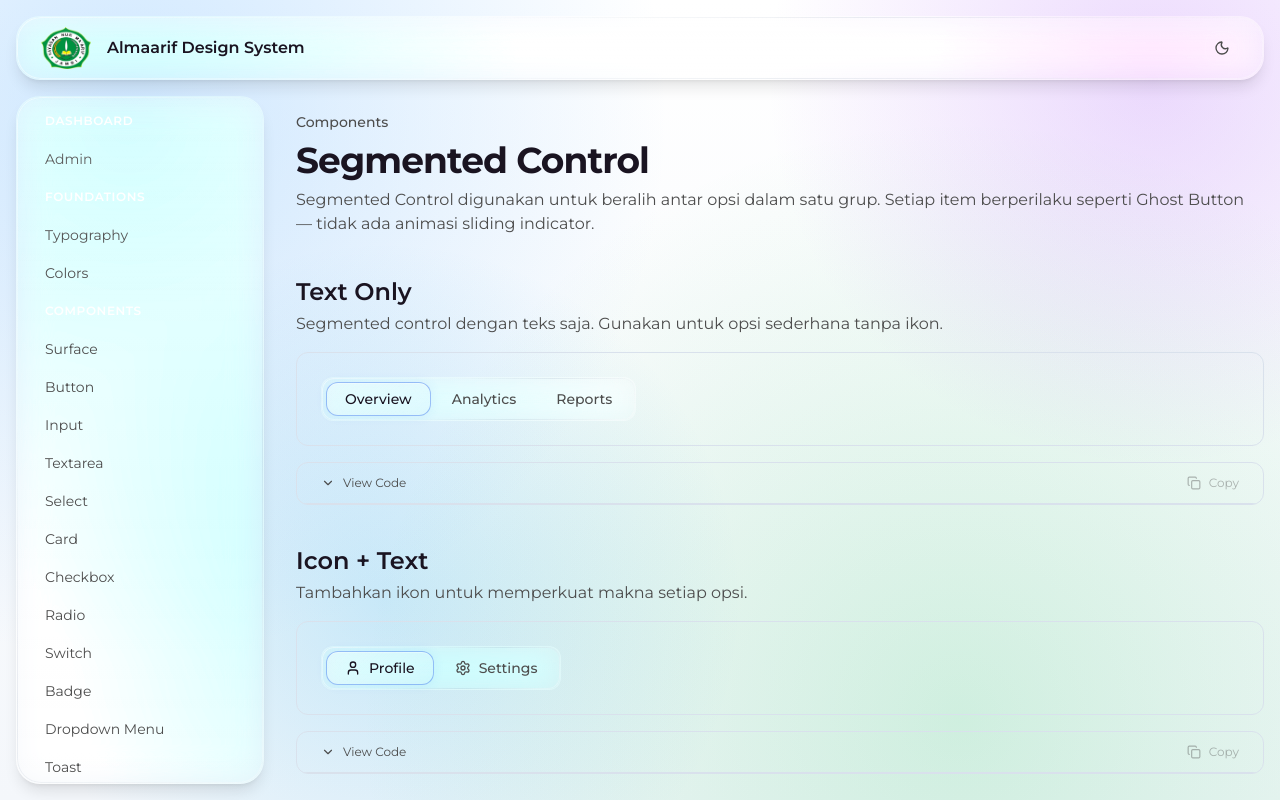
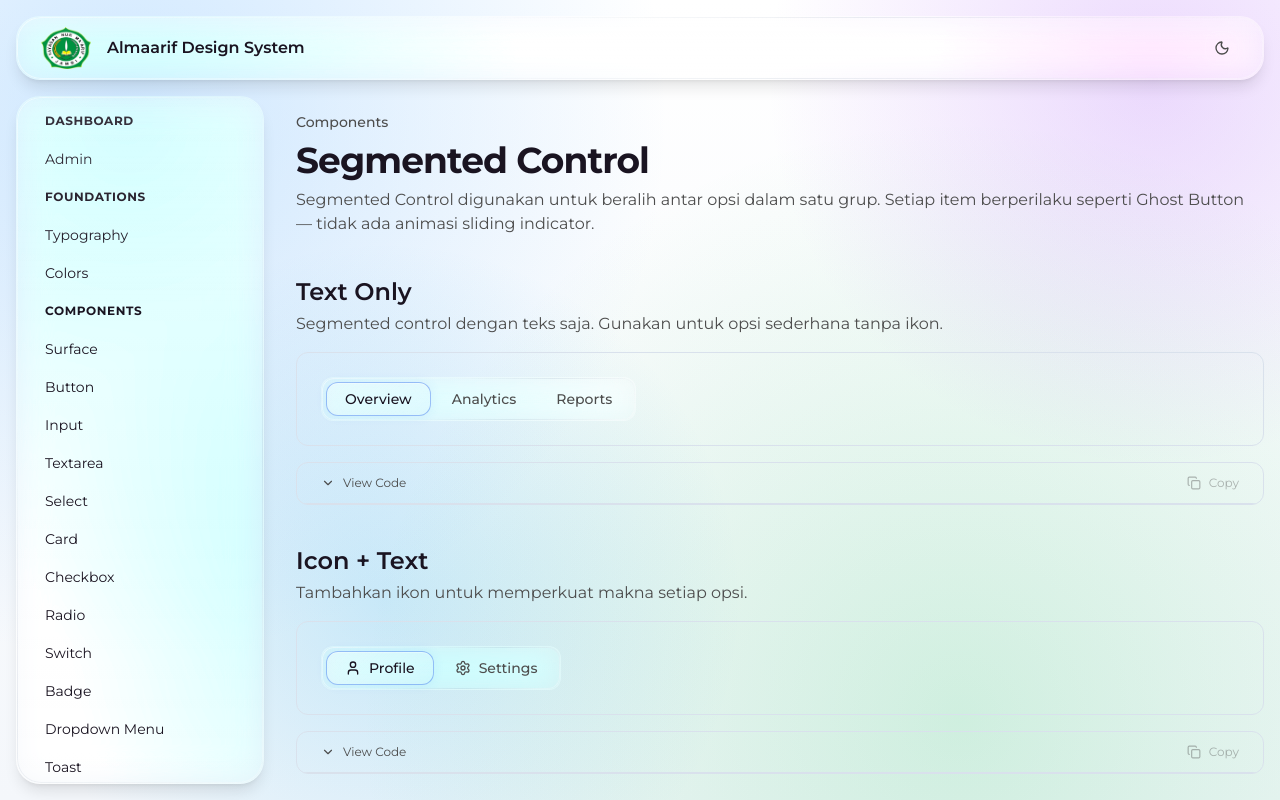
Before and after one commit to fuadrifki/almaarif-jambi-plus, a Next.js app in the folder apps/admin/: page /design/segmented-control in a window 1280 px wide. Built offline with nearby package versions, Linux system fonts and the light colour scheme.

Commit message:
fix color sidebar

```diff
--- a/apps/admin/features/ads/components/ads-shell/ads-shell.tsx
+++ b/apps/admin/features/ads/components/ads-shell/ads-shell.tsx
@@ -17,7 +17,7 @@ const HamburgerButton = ({ onClick }: { onClick: () => void }) => (
   <button
     type="button"
     onClick={onClick}
-    className="inline-flex h-9 w-9 items-center justify-center rounded-lg text-secondary transition-colors hover:bg-white/10 hover:text-primary md:hidden"
+    className="inline-flex h-9 w-9 items-center justify-center rounded-lg text-secondary transition-colors hover:bg-white/10 hover:text-secondary md:hidden"
     aria-label="Open navigation"
   >
     <Menu size={20} />
@@ -31,7 +31,7 @@ const NavContent = ({ onNavigate }: { onNavigate?: () => void }) => {
     <>
       {designNavigation.map((group) => (
         <div key={group.title} className="space-y-3">
-          <p className="px-3 text-xs font-semibold uppercase tracking-wider text-white">
+          <p className="px-3 text-xs font-bold uppercase tracking-wider text-primary">
             {group.title}
           </p>
 
@@ -44,7 +44,7 @@ const NavContent = ({ onNavigate }: { onNavigate?: () => void }) => {
                   key={href}
                   href={href}
                   onClick={onNavigate}
-                  className={cn('ads-nav-item', isActive && 'ads-nav-item--active')}
+                  className={cn('ads-nav-item text-primary', isActive && 'ads-nav-item--active')}
                 >
                   {label}
                 </Link>
--- a/apps/admin/styles/components/nav.css
+++ b/apps/admin/styles/components/nav.css
@@ -15,7 +15,6 @@
 
   font-size: 0.875rem;
   line-height: 1.25rem;
-  color: var(--text-secondary);
 
   text-decoration: none;
 
```
